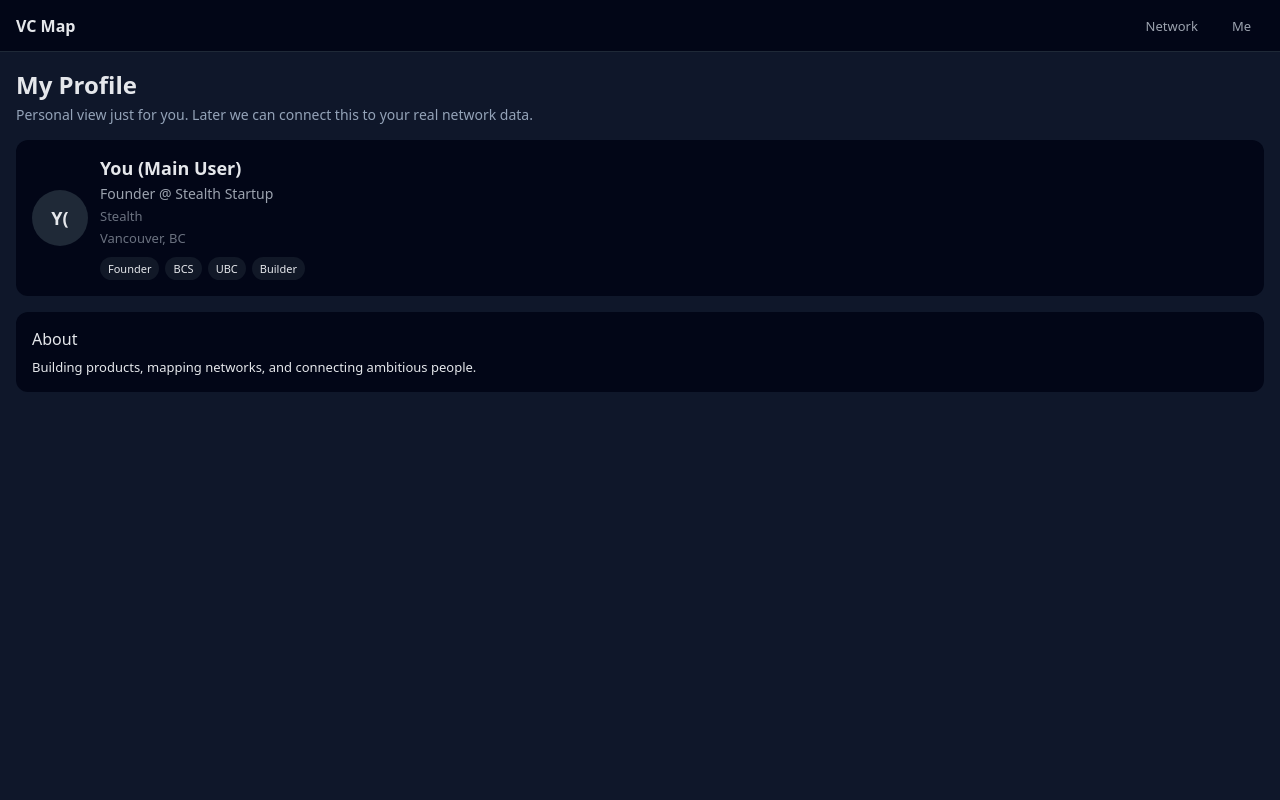
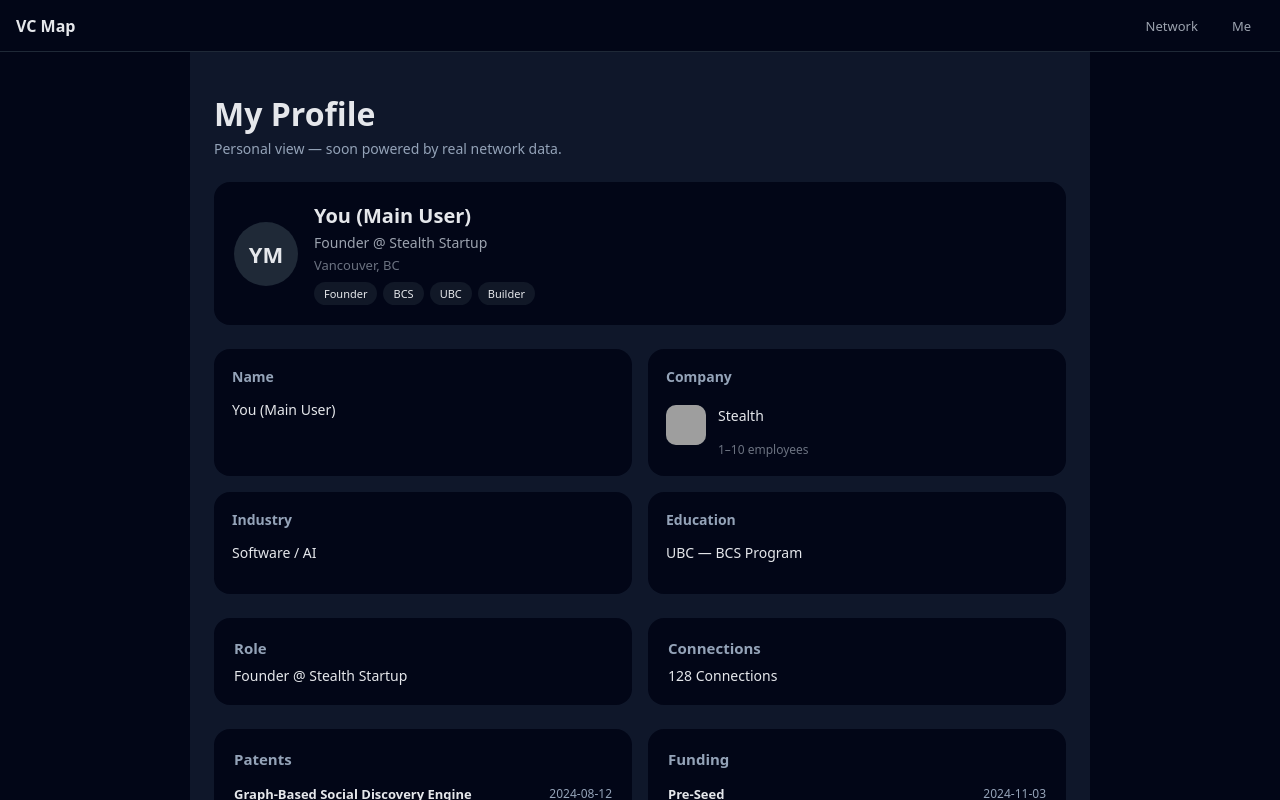
Before and after one commit to missirischeung/product-heist, a React (Vite) app: page /me in a window 1280 px wide. Built offline with nearby package versions, Linux system fonts and the light colour scheme; grey boxes are pictures that could not be loaded.

Commit message:
Added Me Page

```diff
--- a/src/pages/Me.css
+++ b/src/pages/Me.css
@@ -1,103 +1,189 @@
+/* -------------------- PAGE CONTAINER -------------------- */
 .me-page {
-    height: 100%;
-    padding: 16px;
-    box-sizing: border-box;
     background: #0f172a;
     color: #e5e7eb;
+    padding: 40px 24px;
+
+    max-width: 900px;
+    margin: 0 auto;
+    box-sizing: border-box;
     font-family: system-ui, sans-serif;
+
+    /* scrolling container */
+    max-height: 100vh;
+    overflow-y: auto;
+    padding-bottom: 60px;
   }
 
-  .me-header {
-    margin-bottom: 16px;
-  }
-
+  /* -------------------- HEADER -------------------- */
   .me-title {
-    font-size: 24px;
-    font-weight: 600;
-    margin: 0;
+    font-size: 32px;
+    font-weight: 700;
+    margin: 0 0 4px;
   }
 
   .me-subtitle {
-    margin-top: 4px;
     font-size: 14px;
     color: #94a3b8;
+    margin: 0 0 24px;
   }
 
+  /* -------------------- TOP CARD -------------------- */
   .me-card {
     display: flex;
-    gap: 12px;
+    gap: 16px;
+    align-items: center;
+
     background: #020617;
-    padding: 16px;
-    border-radius: 12px;
-    align-items: center;
-    margin-bottom: 16px;
+    padding: 20px;
+    border-radius: 16px;
+    margin-bottom: 24px;
   }
 
   .me-avatar {
-    width: 56px;
-    height: 56px;
-    border-radius: 999px;
+    width: 64px;
+    height: 64px;
+    border-radius: 9999px;
     background: #1f2937;
     display: flex;
     align-items: center;
     justify-content: center;
+    font-size: 22px;
     font-weight: 700;
-    font-size: 18px;
   }
 
-  .me-main {
-    display: flex;
-    flex-direction: column;
-    gap: 4px;
-  }
-
-  .me-name {
+  .me-main h2 {
     margin: 0;
-    font-size: 18px;
+    font-size: 20px;
     font-weight: 600;
   }
 
   .me-headline {
-    margin: 0;
+    margin: 4px 0;
+    color: #9ca3af;
     font-size: 14px;
-    color: #9ca3af;
   }
 
-  .me-company,
   .me-location {
-    margin: 0;
+    margin: 2px 0 8px;
+    color: #6b7280;
     font-size: 13px;
-    color: #6b7280;
   }
 
   .me-tags {
     display: flex;
     flex-wrap: wrap;
     gap: 6px;
-    margin-top: 6px;
   }
 
   .me-tag {
-    padding: 4px 8px;
+    padding: 4px 10px;
+    font-size: 11px;
+    background: #111827;
     border-radius: 999px;
-    background: #111827;
-    font-size: 11px;
   }
 
-  .me-bio-section {
-    background: #020617;
-    padding: 16px;
-    border-radius: 12px;
+  /* -------------------- 2x2 INFO GRID -------------------- */
+  .me-info-grid {
+    margin-top: 16px;
+
+    display: grid;
+    grid-template-columns: repeat(2, 1fr);
+    gap: 16px;
+
+    width: 100%;
   }
 
-  .me-bio-section h2 {
-    margin: 0 0 8px;
-    font-size: 16px;
-    font-weight: 500;
+  .me-info-box {
+    background: #020617;
+    padding: 18px;
+    border-radius: 16px;
+    font-size: 14px;
   }
 
-  .me-bio {
+  .me-info-box h3 {
+    font-size: 14px;
+    color: #94a3b8;
+    margin: 0 0 6px;
+  }
+
+  .me-company-box {
+    display: flex;
+    align-items: center;
+    gap: 12px;
+  }
+
+  .me-company-logo {
+    width: 40px;
+    height: 40px;
+    border-radius: 10px;
+    object-fit: cover;
+    background: #1f2937;
+  }
+
+  .me-company-size {
+    font-size: 12px;
+    color: #6b7280;
+  }
+
+  /* -------------------- LONG LIST BOXES -------------------- */
+  .me-two-cols {
+    margin-top: 24px;
+    display: grid;
+    grid-template-columns: 1fr 1fr;
+    gap: 16px;
+  }
+
+  .me-long-box {
+    background: #020617;
+    padding: 20px;
+    border-radius: 16px;
+  }
+
+  .me-long-box h3 {
+    margin: 0 0 8px;
+    color: #94a3b8;
+    font-size: 15px;
+  }
+
+  .me-long-box ul {
     margin: 0;
+    padding: 0;
+    list-style: none;
+  }
+
+  .me-long-box li {
+    display: flex;
+    justify-content: space-between;
+    padding: 8px 0;
+    border-bottom: 1px solid #1e293b;
+  }
+
+  .me-long-box li:last-child {
+    border-bottom: none;
+  }
+
+  .me-long-box li strong {
     font-size: 13px;
+  }
+
+  .me-long-box li span {
+    font-size: 12px;
+    color: #94a3b8;
+  }
+
+  /* -------------------- ROLE + CONNECTIONS -------------------- */
+  .me-role,
+  .me-connections {
+    margin: 4px 0 0;
+    font-size: 14px;
     color: #e5e7eb;
   }
+
+  /* -------------------- MOBILE -------------------- */
+  @media (max-width: 700px) {
+    .me-info-grid,
+    .me-two-cols {
+      grid-template-columns: 1fr;
+    }
+  }
--- a/src/pages/Me.jsx
+++ b/src/pages/Me.jsx
@@ -3,11 +3,25 @@ import "./Me.css";
 export default function Me() {
   const me = {
     name: "You (Main User)",
-    headline: "Founder @ Stealth Startup",
-    location: "Vancouver, BC",
-    company: "Stealth",
+    company: {
+      name: "Stealth",
+      size: "1–10 employees",
+      logo: "/company-logo.png",
+    },
+    industry: "Software / AI",
+    education: "UBC — BCS Program",
+    patents: [
+      { title: "Graph-Based Social Discovery Engine", date: "2024-08-12" },
+      { title: "Adaptive Embedding Compression Model", date: "2025-02-01" },
+    ],
+    funding: [
+      { round: "Pre-Seed", date: "2024-11-03" },
+      { round: "Angel", date: "2025-04-22" },
+    ],
     bio: "Building products, mapping networks, and connecting ambitious people.",
     tags: ["Founder", "BCS", "UBC", "Builder"],
+    location: "Vancouver, BC",
+    headline: "Founder @ Stealth Startup",
   };
 
   return (
@@ -15,13 +29,15 @@ export default function Me() {
       <header className="me-header">
         <h1 className="me-title">My Profile</h1>
         <p className="me-subtitle">
-          Personal view just for you. Later we can connect this to your real network data.
+          Personal view — soon powered by real network data.
         </p>
       </header>
 
+      {/* -------- TOP CARD -------- */}
       <section className="me-card">
         <div className="me-avatar">
           {me.name
+            .replace(/[()]/g, "")
             .split(" ")
             .map((p) => p[0])
             .join("")
@@ -32,7 +48,6 @@ export default function Me() {
         <div className="me-main">
           <h2 className="me-name">{me.name}</h2>
           <p className="me-headline">{me.headline}</p>
-          <p className="me-company">{me.company}</p>
           <p className="me-location">{me.location}</p>
 
           <div className="me-tags">
@@ -45,9 +60,73 @@ export default function Me() {
         </div>
       </section>
 
-      <section className="me-bio-section">
-        <h2>About</h2>
-        <p className="me-bio">{me.bio}</p>
+      {/* -------- INFO GRID -------- */}
+      <section className="me-info-grid">
+        <div className="me-info-box">
+          <h3>Name</h3>
+          <p>{me.name}</p>
+        </div>
+
+        <div className="me-info-box">
+          <h3>Company</h3>
+          <div className="me-company-box">
+            <img src={me.company.logo} alt="logo" className="me-company-logo" />
+            <div>
+              <p>{me.company.name}</p>
+              <span className="me-company-size">{me.company.size}</span>
+            </div>
+          </div>
+        </div>
+
+        <div className="me-info-box">
+          <h3>Industry</h3>
+          <p>{me.industry}</p>
+        </div>
+
+        <div className="me-info-box">
+          <h3>Education</h3>
+          <p>{me.education}</p>
+        </div>
+      </section>
+
+    {/* -------- ROLE + CONNECTIONS -------- */}
+      <section className="me-two-cols">
+        <div className="me-long-box">
+          <h3>Role </h3>
+          <p className="me-role">{me.headline}</p>
+        </div>
+
+        <div className="me-long-box">
+          <h3>Connections</h3>
+          <p className="me-connections">128 Connections</p>
+        </div>
+      </section>
+
+      {/* -------- PATENTS + FUNDING -------- */}
+      <section className="me-two-cols">
+        <div className="me-long-box">
+          <h3>Patents</h3>
+          <ul>
+            {me.patents.map((p, i) => (
+              <li key={i}>
+                <strong>{p.title}</strong>
+                <span>{p.date}</span>
+              </li>
+            ))}
+          </ul>
+        </div>
+
+        <div className="me-long-box">
+          <h3>Funding</h3>
+          <ul>
+            {me.funding.map((f, i) => (
+              <li key={i}>
+                <strong>{f.round}</strong>
+                <span>{f.date}</span>
+              </li>
+            ))}
+          </ul>
+        </div>
       </section>
     </div>
   );
```
Also changed, not shown: 1 other file (tests, documents, lock files or other folders).
